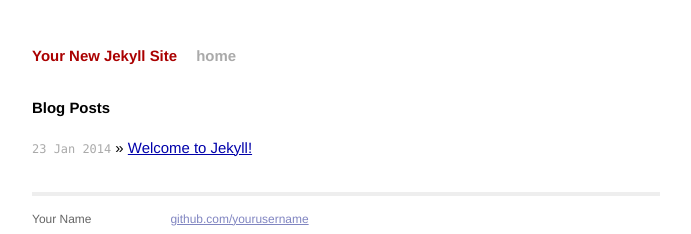
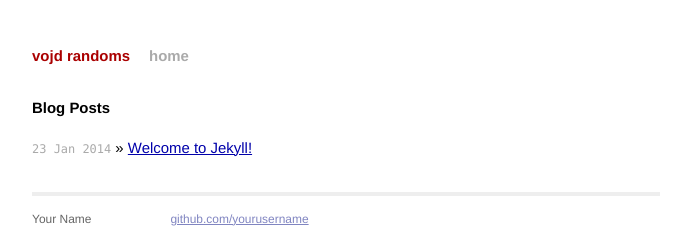
Before and after one commit to vojd/vojd.github.io, a Jekyll site: the page built from index.html, in a window 1280 px wide. Shown: the top 234 px of the page, without its empty margins (294-985 px from the left). Built offline with Jekyll 4.4.1, drawn with Linux system fonts in a browser that asks for light colours; Markdown is read by kramdown in place of the engine named in the settings.

```diff
--- a/_config.yml
+++ b/_config.yml
@@ -1,6 +1,5 @@
-name: Your New Jekyll Site
+name: vojd randoms
 safe: true
 lsi: false
-source: .
 markdown: redcarpet
 pygments: true
```
Also changed, not shown: _posts/README.md (added, +4 -0 lines), _posts/getting_started_with_libgdx_in_scala.md (renamed from getting_started_with_libgdx_in_scala.md), 1 other file.
